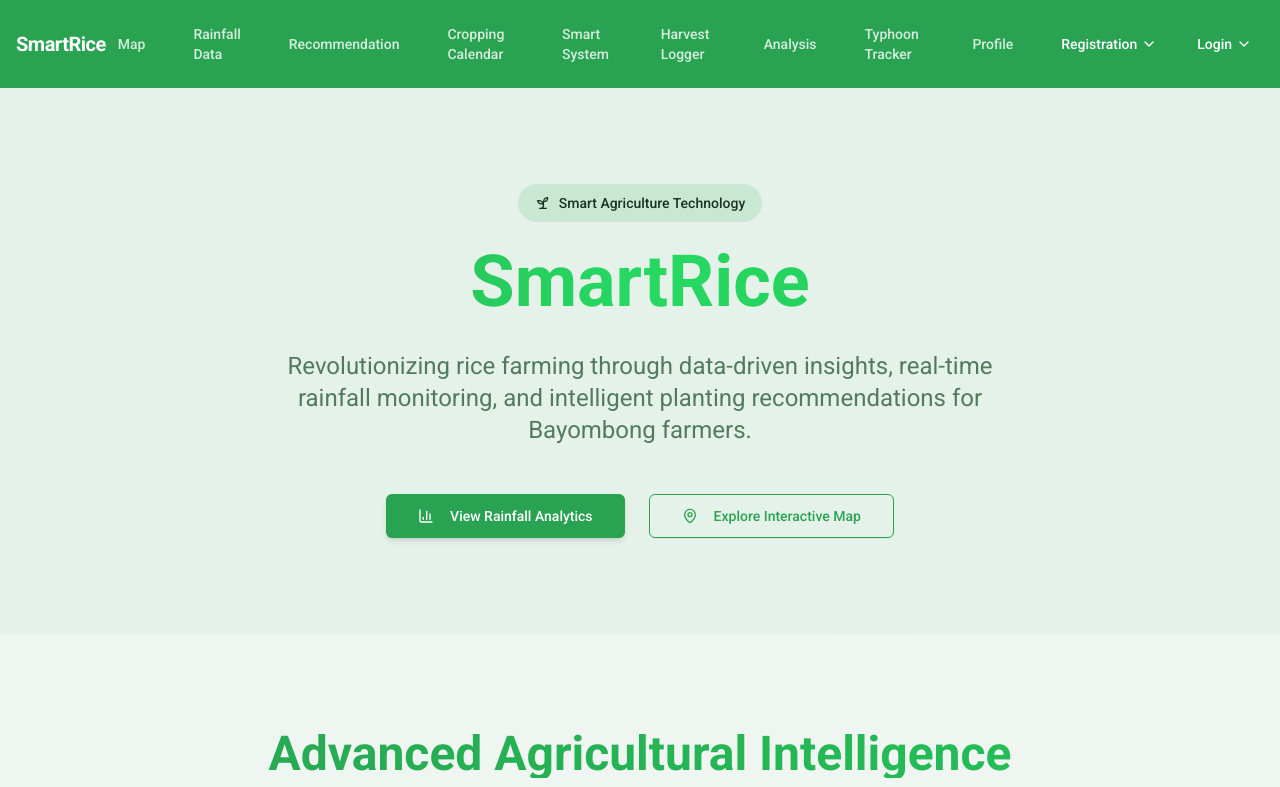
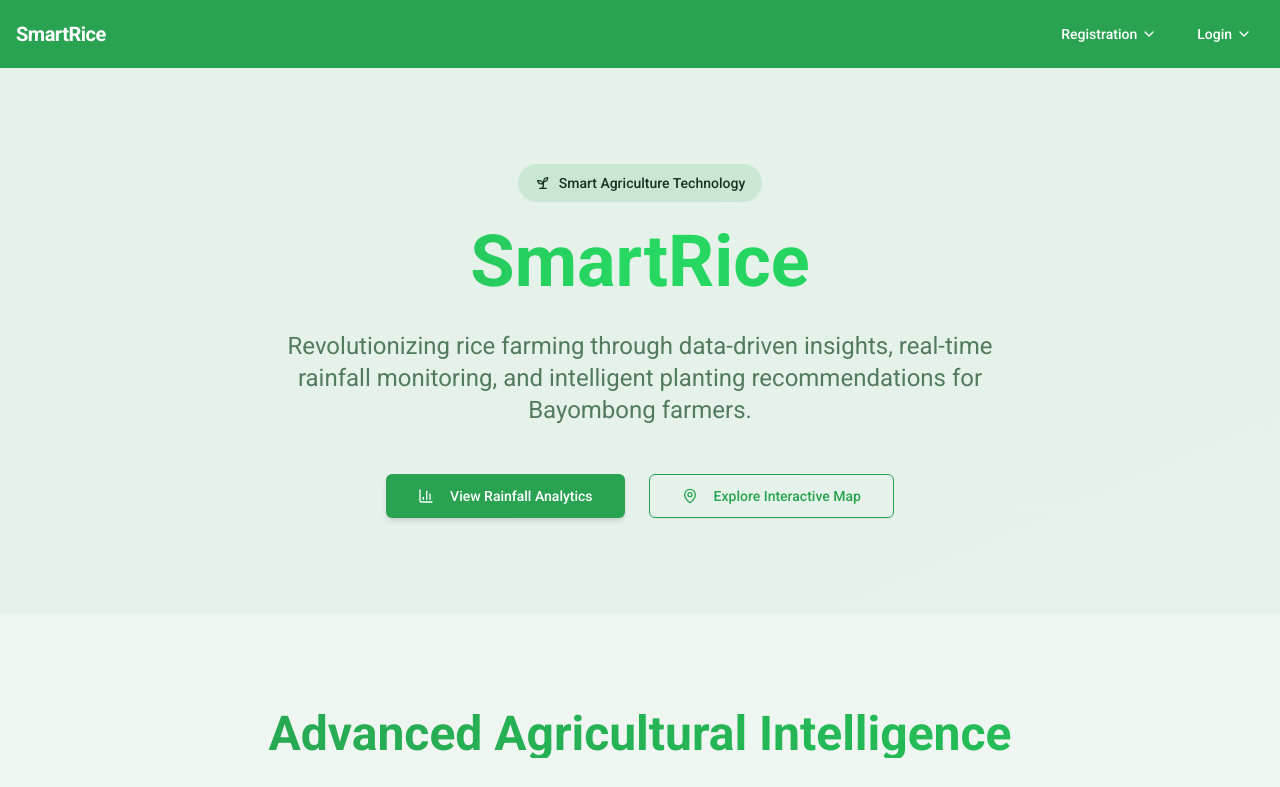
Before and after one commit to Aerith214/smart-rice-grower, a React (Vite) app: page / in a window 1280 px wide. Shown: the top 787 px of the page. Built offline with nearby package versions, Linux system fonts and the light colour scheme.

Commit message:
Refactor authentication flow

```diff
--- a/src/components/Header.tsx
+++ b/src/components/Header.tsx
@@ -40,7 +40,7 @@ const Header = () => {
 
         {/* Desktop Navigation */}
         <div className="hidden lg:flex items-center gap-6">
-          {navigationLinks.map((link) => (
+          {user && navigationLinks.map((link) => (
             <NavLink
               key={link.to}
               to={link.to}
@@ -170,7 +170,7 @@ const Header = () => {
       {mobileMenuOpen && (
         <div className="lg:hidden bg-primary/95 backdrop-blur-sm border-t border-primary-foreground/20">
           <div className="container mx-auto py-4 px-4 space-y-2">
-            {navigationLinks.map((link) => (
+            {user && navigationLinks.map((link) => (
               <NavLink
                 key={link.to}
                 to={link.to}
```
